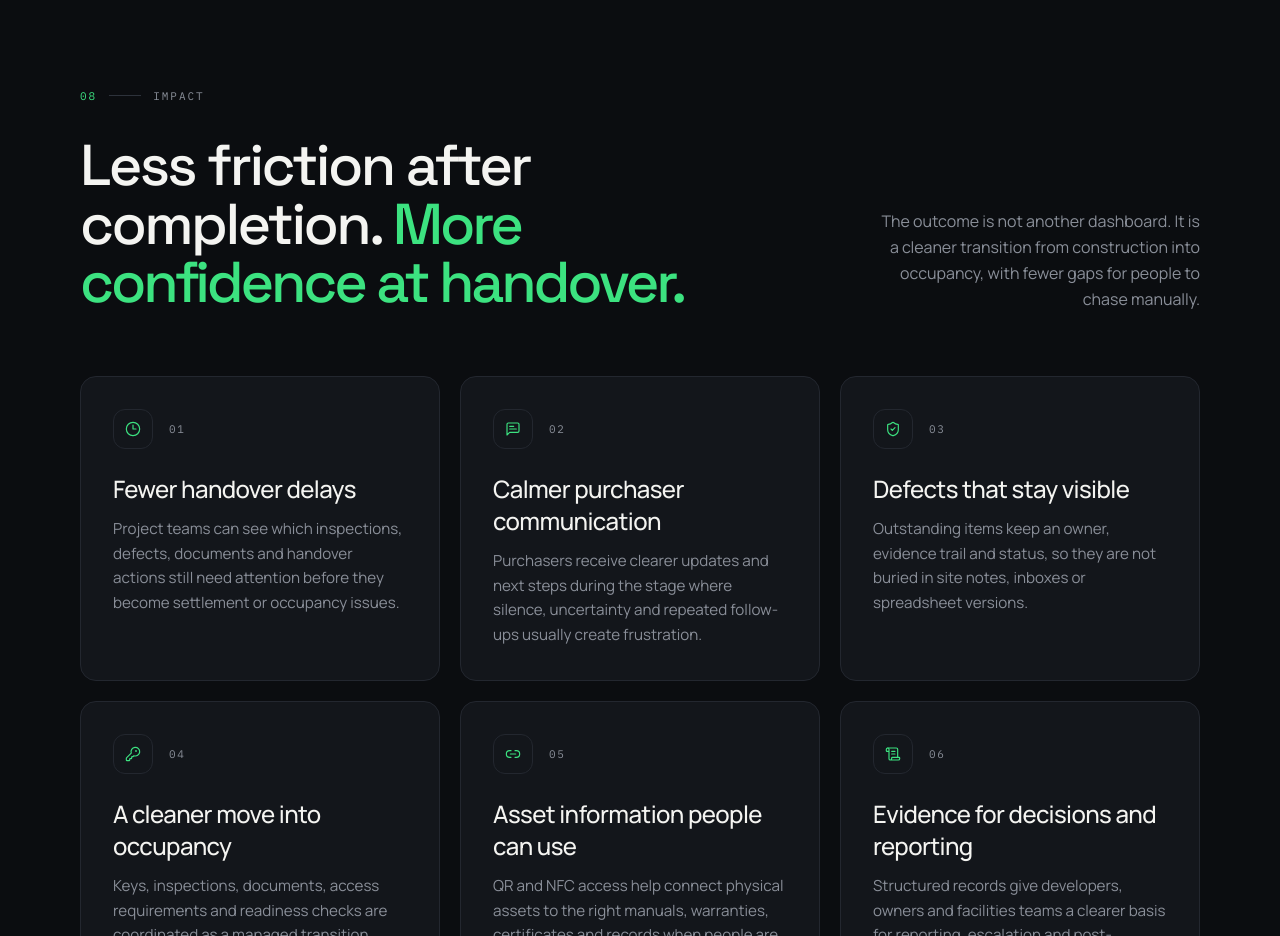
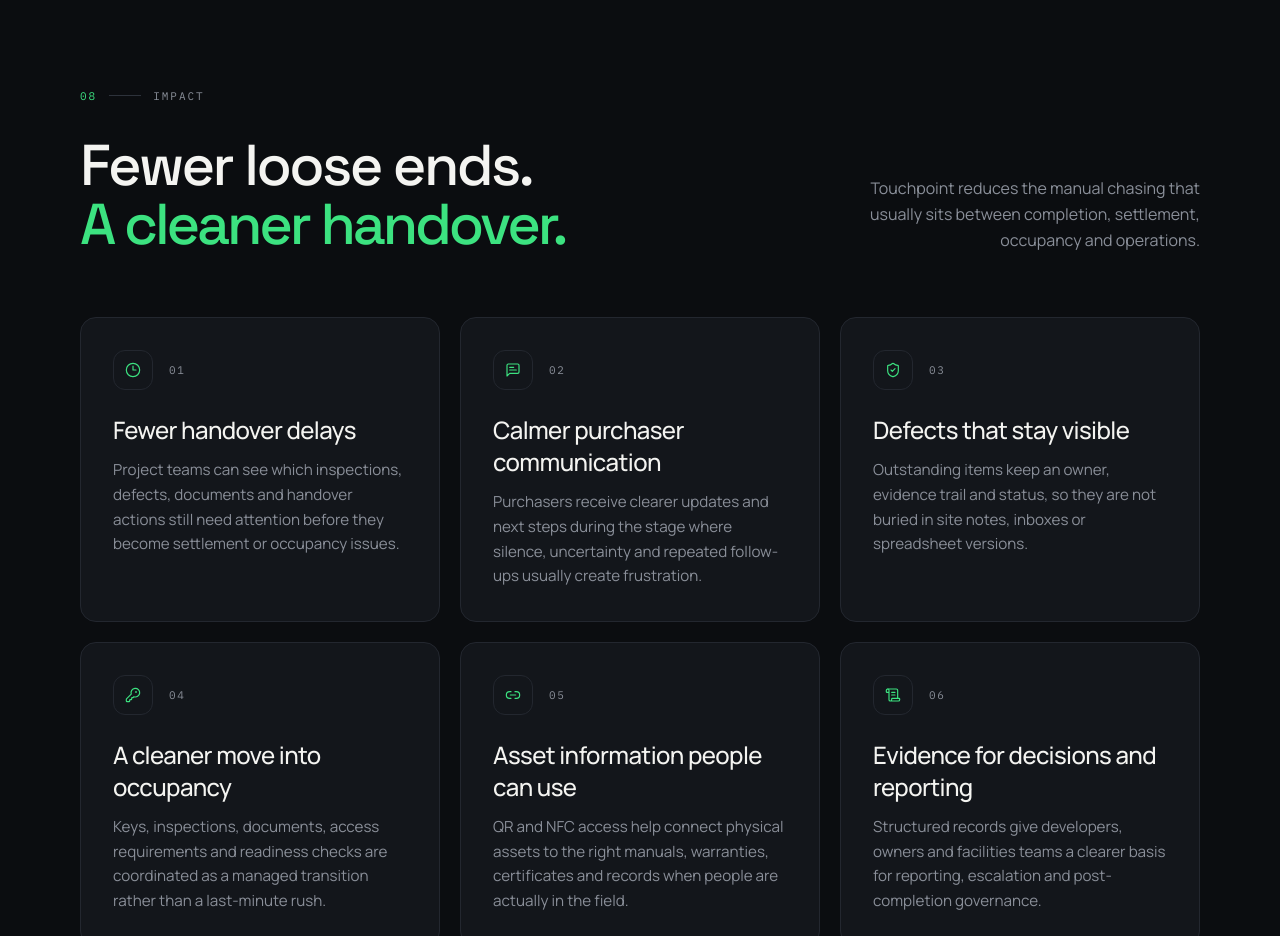
Before and after one commit to EVAVO-STUDIO/touchpoint, a Next.js app: page / in a window 1280 px wide. Shown: the part 9820-10756 px from the top of the page. Built offline with nearby package versions, Linux system fonts and the light colour scheme.

Commit message:
fix: make impact section more grounded

```diff
--- a/components/sections/impact.tsx
+++ b/components/sections/impact.tsx
@@ -63,16 +63,15 @@ export function Impact() {
             </Reveal>
             <Reveal delay={0.05}>
               <h2 className="display-lg mt-8 max-w-[20ch] text-balance">
-                Less friction after completion.{' '}
-                <span className="italic-accent text-accent">More confidence at handover.</span>
+                Fewer loose ends.{' '}
+                <span className="italic-accent text-accent">A cleaner handover.</span>
               </h2>
             </Reveal>
           </div>
           <Reveal delay={0.1}>
             <p className="max-w-sm text-pretty text-base leading-relaxed text-muted md:text-right">
-              The outcome is not another dashboard. It is a cleaner transition
-              from construction into occupancy, with fewer gaps for people to
-              chase manually.
+              Touchpoint reduces the manual chasing that usually sits between
+              completion, settlement, occupancy and operations.
             </p>
           </Reveal>
         </div>
```
